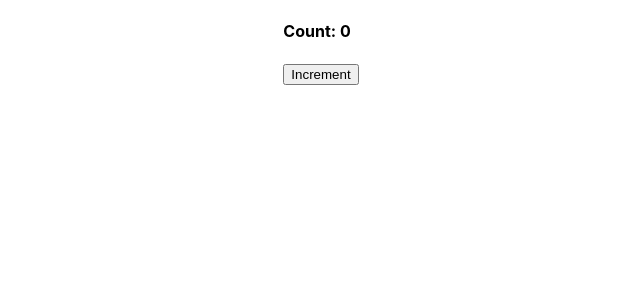
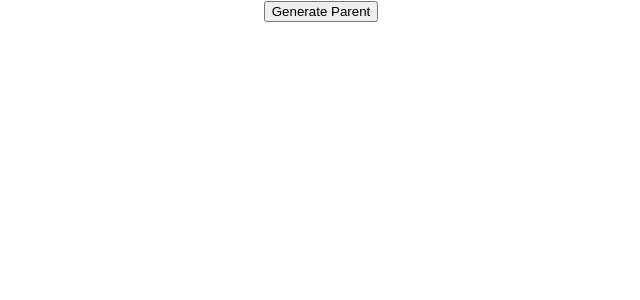
Before and after one commit to Bitan23101996/React-Learning-Series, a React (Create React App) app: page / in a window 1280 px wide. Shown: the top 300 px of the page, without its empty margins (319-959 px from the left). Built offline with nearby package versions, Linux system fonts and the light colour scheme.

Commit message:
EventBinding, Parent Child relation

```diff
--- a/src/App.js
+++ b/src/App.js
@@ -7,6 +7,10 @@ import CourseEntrollmentForm from './components/CourseEntrollmentForm';
 import { ChakraProvider, extendTheme } from "@chakra-ui/react"
 import Message from './react-basics-tutorials/Message'
 import Counter from './react-basics-tutorials/Counter'
+import EventBinding from './react-basics-tutorials/EventBinding'
+import Parent from './react-basics-tutorials/Parent'
+
+
 // 2. Extend the theme to include custom colors, fonts, etc
 const colors = {
   brand: {
@@ -22,7 +26,9 @@ function App() {
   return (
     <div className="App">
       {/* <Message /> */}
-      <Counter/>
+      {/* <Counter/> */}
+      {/* <EventBinding  name="Bitan" title="Das"/> */}
+      <Parent />
     </div>
   );
 }
--- /dev/null
+++ b/src/react-basics-tutorials/Child.js
@@ -0,0 +1,11 @@
+import React from 'react'
+
+function Child(props) {
+    return (
+        <div>
+            <button type="button" onClick={() => props.childClickHandle('child')}>Generate Parent</button>
+        </div>
+    )
+}
+
+export default Child
--- /dev/null
+++ b/src/react-basics-tutorials/EventBinding.js
@@ -0,0 +1,37 @@
+import React, { Component } from 'react'
+
+class EventBinding extends Component {
+
+    constructor(props) {
+        super(props)
+
+        this.state = {
+            msg: 'Hello'
+        }
+        // this.clickHandle = this.clickHandle.bind(this)
+    }
+
+    /* clickHandle() {
+        this.setState({
+            msg: 'Good Bye!!!'
+        })
+    } */
+    clickHandle = () => {
+        this.setState({
+            msg: 'Good Bye!!!'
+        })
+    }
+    render() {
+
+        return (
+            <div>
+                <h4>{this.state.msg}</h4>
+                {/* <button type="button" onClick={this.clickHandle.bind(this)}>Click</button> */}
+                {/* <button type="button" onClick={() => this.clickHandle()}>Click</button> */}
+                <button type="button" onClick={this.clickHandle}>Click</button>
+            </div>
+        )
+    }
+}
+
+export default EventBinding
--- /dev/null
+++ b/src/react-basics-tutorials/Parent.js
@@ -0,0 +1,17 @@
+import React, { Component } from 'react'
+import Child from "./Child";
+export class Parent extends Component {
+
+    childClick = (child) => {
+        alert(`Parent component but child value:${child}`)
+    }
+    render() {
+        return (
+            <div>
+                <Child childClickHandle={this.childClick} />
+            </div>
+        )
+    }
+}
+
+export default Parent
```
Also changed, not shown: 1 other file (tests, documents, lock files or other folders).
